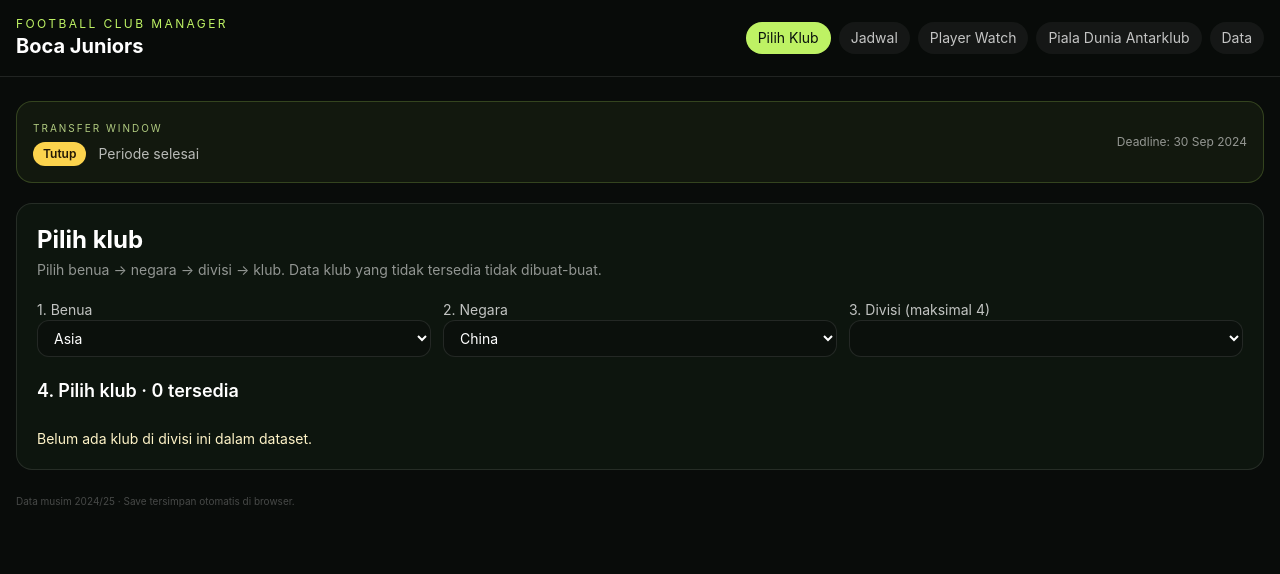
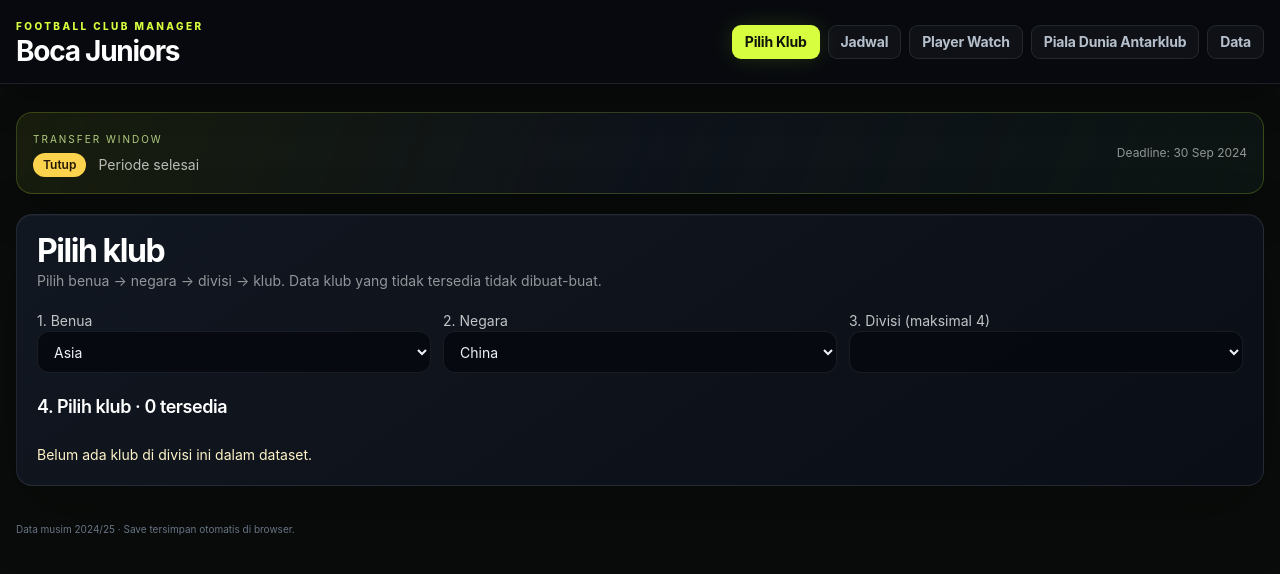
Before and after one commit to infinixhotsebelas11s/FootballClub, a React (Vite) app: page / in a window 1280 px wide. Shown: the top 574 px of the page. Built offline with nearby package versions, Linux system fonts and the light colour scheme.

Commit message:
Refresh manager UI with a polished modern football-game menu aesthetic

```diff
--- a/src/index.css
+++ b/src/index.css
@@ -1,4 +1,147 @@
 @tailwind base;
 @tailwind components;
 @tailwind utilities;
-:root{font-family:Inter,ui-sans-serif,system-ui,-apple-system,BlinkMacSystemFont,"Segoe UI",sans-serif;color:#eef3ed;background:#090c0a;font-synthesis:none;text-rendering:optimizeLegibility}*{box-sizing:border-box}body{margin:0;min-width:320px;min-height:100vh;background:radial-gradient(ellipse at 70% -15%,#183522 0%,#0b100d 38%,#090c0a 74%)}button,input,select{font:inherit}button{cursor:pointer}::selection{background:#c9f31d;color:#0a0c08}.scrollbar::-webkit-scrollbar{width:5px;height:5px}.scrollbar::-webkit-scrollbar-thumb{background:#39463b;border-radius:20px}
+
+:root {
+  font-family: Inter, ui-sans-serif, system-ui, -apple-system, BlinkMacSystemFont, "Segoe UI", sans-serif;
+  color: #f4f6f7;
+  background: #070a10;
+  font-synthesis: none;
+  text-rendering: optimizeLegibility;
+  -webkit-font-smoothing: antialiased;
+  --ui-bg: #070a10;
+  --ui-panel: rgba(15, 20, 29, .88);
+  --ui-panel-raised: #121925;
+  --ui-line: rgba(204, 219, 230, .11);
+  --ui-muted: #8d98a8;
+  --ui-accent: #d7ff3f;
+  --ui-cyan: #62e5db;
+}
+
+* { box-sizing: border-box; }
+html { min-width: 320px; background: var(--ui-bg); }
+body {
+  margin: 0;
+  min-width: 320px;
+  min-height: 100vh;
+  background:
+    radial-gradient(ellipse at 86% 4%, rgba(79, 107, 136, .20), transparent 34rem),
+    radial-gradient(ellipse at 4% 42%, rgba(145, 177, 42, .08), transparent 30rem),
+    linear-gradient(145deg, #090d15 0%, #080b11 48%, #0c1118 100%);
+  color: #f4f6f7;
+}
+body::before {
+  content: "";
+  position: fixed;
+  inset: 0;
+  z-index: -1;
+  pointer-events: none;
+  opacity: .14;
+  background-image: linear-gradient(rgba(255,255,255,.025) 1px, transparent 1px), linear-gradient(90deg, rgba(255,255,255,.025) 1px, transparent 1px);
+  background-size: 44px 44px;
+  mask-image: linear-gradient(to bottom, black, transparent 85%);
+}
+button, input, select, textarea { font: inherit; }
+button { -webkit-tap-highlight-color: transparent; }
+button:focus-visible, input:focus-visible, select:focus-visible, textarea:focus-visible { outline: 2px solid var(--ui-accent); outline-offset: 3px; }
+::selection { color: #0a0d11; background: var(--ui-accent); }
+
+/* Original football-management styling inspired by modern sports-game menus. */
+#root > div { position: relative; isolation: isolate; }
+#root header.sticky {
+  min-height: 84px;
+  border-color: var(--ui-line);
+  background: rgba(7, 10, 16, .86);
+  box-shadow: 0 12px 40px rgba(0,0,0,.24);
+  backdrop-filter: blur(20px) saturate(150%);
+}
+#root header.sticky > div:first-child p {
+  color: var(--ui-accent);
+  font-size: 10px;
+  font-weight: 800;
+  letter-spacing: .24em;
+}
+#root header.sticky > div:first-child h1 {
+  margin-top: 3px;
+  font-size: clamp(20px, 3vw, 28px);
+  letter-spacing: -.045em;
+}
+#root header.sticky > div:nth-child(2) button {
+  border: 1px solid transparent;
+  border-radius: 9px;
+  font-weight: 700;
+  letter-spacing: -.015em;
+  transition: background .18s ease, color .18s ease, border-color .18s ease, transform .18s ease;
+}
+#root header.sticky > div:nth-child(2) button:hover { transform: translateY(-1px); }
+#root header.sticky > div:nth-child(2) button.bg-lime-300 {
+  color: #10150a;
+  background: var(--ui-accent);
+  box-shadow: 0 0 22px rgba(215,255,63,.15);
+}
+#root header.sticky > div:nth-child(2) button.bg-white\/5 {
+  border-color: var(--ui-line);
+  background: rgba(255,255,255,.035);
+  color: #b6c0cd;
+}
+#root main { padding-top: 28px; padding-bottom: 36px; }
+#root main > div:first-child {
+  border: 1px solid rgba(215,255,63,.20);
+  background: linear-gradient(110deg, rgba(215,255,63,.075), rgba(15,20,29,.9) 50%, rgba(98,229,219,.045));
+  box-shadow: 0 16px 48px rgba(0,0,0,.2);
+}
+#root main section.rounded-2xl {
+  border-color: var(--ui-line);
+  background: linear-gradient(145deg, rgba(18,24,34,.96), rgba(11,15,23,.94));
+  box-shadow: 0 24px 70px rgba(0,0,0,.22), inset 0 1px rgba(255,255,255,.035);
+}
+#root main section.rounded-2xl > h2 {
+  letter-spacing: -.045em;
+  font-size: clamp(23px, 3vw, 32px);
+}
+#root main section.rounded-2xl h3 { letter-spacing: -.025em; }
+#root main section.rounded-2xl button { transition: border-color .18s ease, background .18s ease, color .18s ease, transform .18s ease, box-shadow .18s ease; }
+#root main section.rounded-2xl button:hover:not(:disabled) { transform: translateY(-1px); }
+#root main section.rounded-2xl button.bg-lime-300 {
+  background: var(--ui-accent);
+  color: #11150b;
+  box-shadow: 0 5px 18px rgba(215,255,63,.13);
+}
+#root main section.rounded-2xl button.bg-sky-400 { background: var(--ui-cyan); color: #071311; }
+#root main section.rounded-2xl button.border-white\/10,
+#root main section.rounded-2xl button.border-white\/\[\.07\] {
+  border-color: var(--ui-line);
+}
+#root main section.rounded-2xl input,
+#root main section.rounded-2xl select,
+#root main section.rounded-2xl textarea {
+  min-height: 42px;
+  border-color: var(--ui-line);
+  background-color: rgba(5, 8, 14, .82);
+  color: #edf2f7;
+}
+#root main section.rounded-2xl input::placeholder,
+#root main section.rounded-2xl textarea::placeholder { color: #687485; }
+#root main section.rounded-2xl input:focus,
+#root main section.rounded-2xl select:focus,
+#root main section.rounded-2xl textarea:focus { border-color: rgba(215,255,63,.65); box-shadow: 0 0 0 3px rgba(215,255,63,.08); }
+#root main section.rounded-2xl article,
+#root main section.rounded-2xl .rounded-xl {
+  border-color: rgba(204,219,230,.09);
+}
+#root main section.rounded-2xl article { background: linear-gradient(140deg, rgba(255,255,255,.035), rgba(255,255,255,.012)); }
+#root main section.rounded-2xl article:hover { border-color: rgba(215,255,63,.22); }
+#root main section.rounded-2xl [class*="max-h-"] { scrollbar-color: #394453 transparent; scrollbar-width: thin; }
+#root footer { color: #687485; }
+
+@media (max-width: 640px) {
+  #root header.sticky { align-items: flex-start; }
+  #root header.sticky > div:nth-child(2) { width: 100%; overflow-x: auto; flex-wrap: nowrap; padding-bottom: 2px; }
+  #root header.sticky > div:nth-child(2) button { flex: 0 0 auto; }
+  #root main { padding-top: 18px; }
+  #root main section.rounded-2xl { padding: 16px; }
+}
+
+@media (prefers-reduced-motion: reduce) {
+  *, *::before, *::after { scroll-behavior: auto !important; transition-duration: .01ms !important; animation-duration: .01ms !important; }
+}
```
